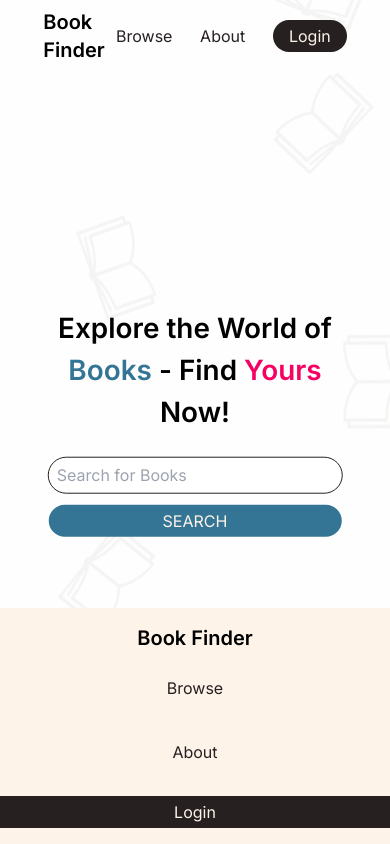
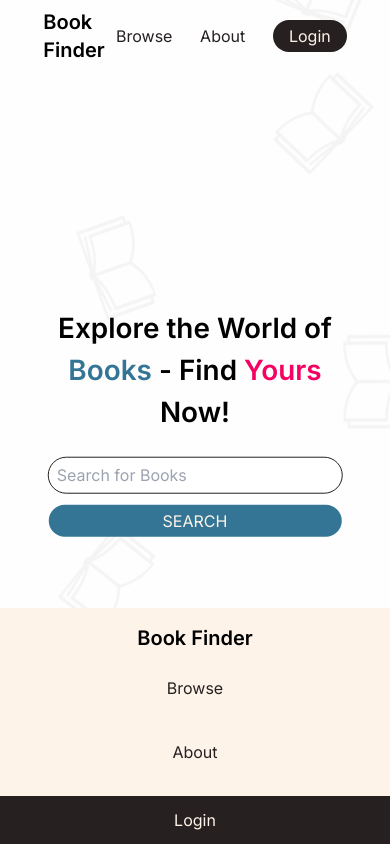
Before and after one commit to karanvirsb/book_finder, a Next.js app: page / in a window 390 px wide. Built offline with nearby package versions, Linux system fonts and the light colour scheme.

Commit message:
added padding

```diff
--- a/src/shared/ui/MobileNavbar.tsx
+++ b/src/shared/ui/MobileNavbar.tsx
@@ -3,7 +3,7 @@ import React from "react";
 
 export default function MobileNavbar(): JSX.Element {
 	return (
-		<header className="fixed bottom-0 left-0 flex w-full flex-col items-center justify-between bg-primary py-4 sm:hidden">
+		<header className="fixed bottom-0 left-0 flex w-full flex-col items-center justify-between bg-primary pt-4 sm:hidden">
 			<p className="text-xl font-semibold">Book Finder</p>
 			<nav className="flex w-full flex-col items-center gap-6 pt-4 text-secondary">
 				{/* TODO create page */}
@@ -25,7 +25,7 @@ export default function MobileNavbar(): JSX.Element {
 				{/* TODO create login */}
 				<Link
 					href="login"
-					className="w-full border-none bg-secondary py-1 px-4 text-center text-primary hover:bg-transparent hover:font-bold hover:text-secondary hover:outline hover:outline-secondary"
+					className="w-full border-none bg-secondary py-3 text-center text-primary hover:bg-transparent hover:font-bold hover:text-secondary hover:outline hover:outline-secondary sm:py-1 sm:px-4"
 				>
 					Login
 				</Link>
```
